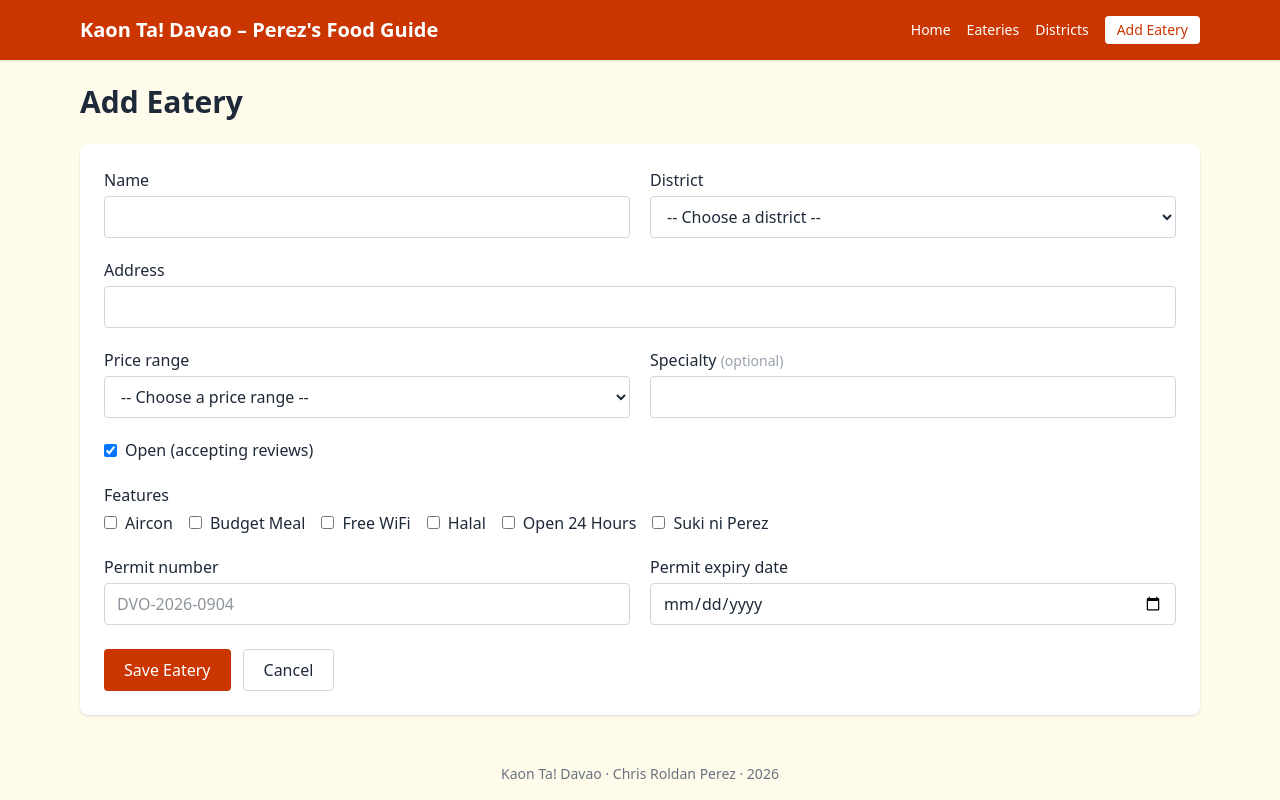
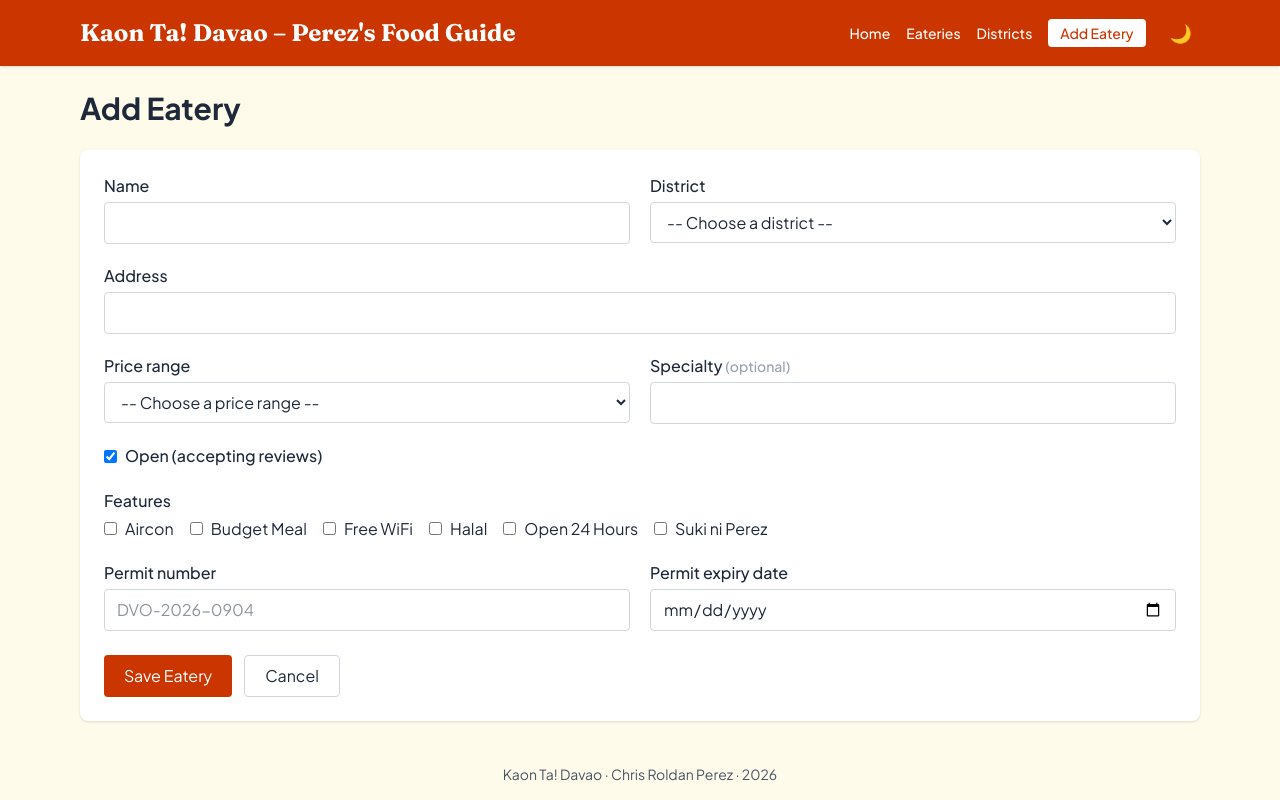
Before and after one commit to krispypcl/PrefinalProject-Perez-KaonTaDavao, a Laravel app: page /eateries/create in a window 1280 px wide. Run offline with Laravel 12, Linux system fonts and the light colour scheme; data comes from the database, SQL or seed files in the repository; style sheets or scripts are compiled from the project's sources.

Commit message:
Add dark/light mode toggle, Google Fonts and reusable Tailwind classes; remove unused axios

```diff
--- a/package.json
+++ b/package.json
@@ -7,7 +7,6 @@
     },
     "devDependencies": {
         "@tailwindcss/vite": "^4.0.0",
-        "axios": "^1.7.4",
         "concurrently": "^9.0.1",
         "laravel-vite-plugin": "^1.2.0",
         "tailwindcss": "^4.0.0",
--- a/resources/css/app.css
+++ b/resources/css/app.css
@@ -4,9 +4,91 @@
 @source '../../storage/framework/views/*.php';
 @source "../**/*.blade.php";
 @source "../**/*.js";
-@source "../**/*.vue";
+
+/* dark: classes are turned on by the "dark" class on <html> (set by the theme toggle button),
+   instead of only following the computer's setting */
+@custom-variant dark (&:where(.dark, .dark *));
 
 @theme {
-    --font-sans: 'Instrument Sans', ui-sans-serif, system-ui, sans-serif, 'Apple Color Emoji', 'Segoe UI Emoji',
-        'Segoe UI Symbol', 'Noto Color Emoji';
+    /* Google Fonts (loaded in layouts/app.blade.php) */
+    --font-sans: 'Plus Jakarta Sans', ui-sans-serif, system-ui, sans-serif;
+    --font-display: 'Fraunces', ui-serif, Georgia, serif; /* used as the font-display class for headings */
+
+    /* small fade + slide in, used as motion-safe:animate-fade-in */
+    --animate-fade-in: fade-in 0.35s ease-out;
+
+    @keyframes fade-in {
+        from {
+            opacity: 0;
+            transform: translateY(6px);
+        }
+        to {
+            opacity: 1;
+            transform: translateY(0);
+        }
+    }
 }
+
+/* native inputs (like the date picker) also switch to dark */
+.dark {
+    color-scheme: dark;
+}
+
+/* Reusable classes built from Tailwind utilities with @apply,
+   so the same long class lists are not copied into every view */
+@layer components {
+    .card {
+        @apply rounded-lg bg-white shadow dark:bg-stone-800 dark:shadow-black/30;
+    }
+
+    /* cards that lift up a little on hover */
+    .card-hover {
+        @apply transition duration-200 hover:shadow-lg motion-safe:hover:-translate-y-1;
+    }
+
+    .btn {
+        @apply inline-block cursor-pointer rounded px-4 py-2 text-center font-medium transition duration-150 motion-safe:active:scale-95;
+    }
+
+    .btn-primary {
+        @apply bg-orange-700 text-white hover:bg-orange-800 dark:bg-orange-600 dark:hover:bg-orange-500;
+    }
+
+    .btn-danger {
+        @apply bg-red-600 text-white hover:bg-red-700;
+    }
+
+    .btn-outline {
+        @apply border border-gray-300 hover:bg-gray-100 dark:border-stone-600 dark:hover:bg-stone-700;
+    }
+
+    .form-label {
+        @apply mb-1 block font-medium;
+    }
+
+    .form-input {
+        @apply w-full rounded border border-gray-300 bg-white px-3 py-2 transition focus:border-orange-500 focus:ring-2 focus:ring-orange-200 focus:outline-none dark:border-stone-600 dark:bg-stone-900 dark:focus:ring-orange-900;
+    }
+
+    /* the @error message under each field */
+    .field-error {
+        @apply mt-1 text-sm text-red-600 dark:text-red-400;
+    }
+
+    /* feature badges */
+    .badge {
+        @apply rounded-full bg-orange-100 px-2.5 py-0.5 text-xs text-orange-800 transition-colors hover:bg-orange-200 dark:bg-orange-900/50 dark:text-orange-200 dark:hover:bg-orange-800;
+    }
+
+    .badge-closed {
+        @apply shrink-0 rounded bg-gray-700 px-2 py-0.5 text-xs font-semibold text-white dark:bg-stone-600;
+    }
+
+    .link {
+        @apply text-orange-800 transition-colors hover:text-orange-600 hover:underline dark:text-orange-300 dark:hover:text-orange-200;
+    }
+
+    .muted {
+        @apply text-gray-600 dark:text-stone-400;
+    }
+}
--- a/resources/js/bootstrap.js
+++ /dev/null
@@ -1,4 +0,0 @@
-import axios from 'axios';
-window.axios = axios;
-
-window.axios.defaults.headers.common['X-Requested-With'] = 'XMLHttpRequest';
--- a/resources/views/layouts/app.blade.php
+++ b/resources/views/layouts/app.blade.php
@@ -5,21 +5,46 @@
     <meta name="viewport" content="width=device-width, initial-scale=1.0">
     <title>Kaon Ta! Davao – Perez's Food Guide</title>
 
+    {{-- Google Fonts: Fraunces for headings, Plus Jakarta Sans for normal text --}}
+    <link rel="preconnect" href="https://fonts.googleapis.com">
+    <link rel="preconnect" href="https://fonts.gstatic.com" crossorigin>
+    <link rel="stylesheet" href="https://fonts.googleapis.com/css2?family=Fraunces:opsz,wght@9..144,600;9..144,700&family=Plus+Jakarta+Sans:wght@400;500;600;700&display=swap">
+
+    {{-- Apply the saved theme right away (before the page is drawn) so dark mode does not flash white.
+         If nothing is saved yet, follow the computer's setting. --}}
+    <script>
+        if (localStorage.getItem('theme') === 'dark' ||
+            (localStorage.getItem('theme') === null && window.matchMedia('(prefers-color-scheme: dark)').matches)) {
+            document.documentElement.classList.add('dark');
+        }
+    </script>
+
     {{-- Tailwind CSS and JS are loaded through Vite --}}
     @vite(['resources/css/app.css', 'resources/js/app.js'])
 </head>
-<body class="bg-amber-50 text-gray-800 min-h-screen flex flex-col">
+<body class="flex min-h-screen flex-col bg-amber-50 text-gray-800 transition-colors duration-300 dark:bg-stone-900 dark:text-stone-100">
 
-    <header class="bg-orange-700 text-white shadow">
-        <div class="max-w-6xl mx-auto px-4 py-4 flex flex-col md:flex-row md:items-center md:justify-between gap-3">
-            <a href="{{ route('home') }}" class="text-xl font-bold">Kaon Ta! Davao – Perez's Food Guide</a>
+    <header class="bg-orange-700 text-white shadow dark:bg-orange-950">
+        <div class="mx-auto flex max-w-6xl flex-col gap-3 px-4 py-4 md:flex-row md:items-center md:justify-between">
+            <a href="{{ route('home') }}" class="font-display text-2xl font-bold transition-opacity hover:opacity-90">Kaon Ta! Davao – Perez's Food Guide</a>
 
-            {{-- navigation links (partial) --}}
-            @include('partials.nav')
+            <div class="flex items-center gap-4">
+                {{-- navigation links (partial) --}}
+                @include('partials.nav')
+
+                {{-- dark / light mode button (the click is handled in resources/js/app.js).
+                     dark:hidden and dark:inline swap the icon without any JavaScript. --}}
+                <button type="button" id="theme-toggle" title="Toggle dark mode" aria-label="Toggle dark mode"
+                        class="rounded-full p-2 text-lg leading-none transition hover:bg-white/15 motion-safe:hover:rotate-12">
+                    <span class="dark:hidden">🌙</span>
+                    <span class="hidden dark:inline">☀️</span>
+                </button>
+            </div>
         </div>
     </header>
 
-    <main class="max-w-6xl mx-auto w-full px-4 py-6 flex-1">
+    {{-- the whole page fades in a little when it loads --}}
+    <main class="mx-auto w-full max-w-6xl flex-1 px-4 py-6 motion-safe:animate-fade-in">
         {{-- success messages like "Eatery added." (partial) --}}
         @include('partials.flash')
 
@@ -27,7 +52,7 @@
         @yield('content')
     </main>
 
-    <footer class="text-center text-sm text-gray-500 py-4">
+    <footer class="muted py-4 text-center text-sm">
         Kaon Ta! Davao &middot; Chris Roldan Perez &middot; 2026
     </footer>
 
--- a/resources/views/partials/errors.blade.php
+++ b/resources/views/partials/errors.blade.php
@@ -1,6 +1,6 @@
 {{-- error summary, shared by the eatery form and the review form --}}
 @if ($errors->any())
-    <div class="mb-6 rounded border border-red-300 bg-red-50 p-4 text-sm text-red-700">
+    <div class="mb-6 rounded border border-red-300 bg-red-50 p-4 text-sm text-red-700 motion-safe:animate-fade-in dark:border-red-800 dark:bg-red-950 dark:text-red-300">
         <p class="font-semibold">Please fix the following errors:</p>
         <ul class="list-disc pl-5">
             @foreach ($errors->all() as $error)
--- a/resources/views/partials/flash.blade.php
+++ b/resources/views/partials/flash.blade.php
@@ -1,6 +1,6 @@
 {{-- shows the message sent with ->with('success', '...') in the controller --}}
 @if (session('success'))
-    <div class="mb-6 rounded border border-green-300 bg-green-100 px-4 py-3 text-green-800">
+    <div class="mb-6 rounded border border-green-300 bg-green-100 px-4 py-3 text-green-800 motion-safe:animate-fade-in dark:border-green-800 dark:bg-green-950 dark:text-green-200">
         {{ session('success') }}
     </div>
 @endif
--- a/resources/views/partials/nav.blade.php
+++ b/resources/views/partials/nav.blade.php
@@ -1,6 +1,6 @@
 <nav class="flex flex-wrap items-center gap-4 text-sm font-medium">
-    <a href="{{ route('home') }}" class="hover:underline">Home</a>
-    <a href="{{ route('eateries.index') }}" class="hover:underline">Eateries</a>
-    <a href="{{ route('districts.index') }}" class="hover:underline">Districts</a>
-    <a href="{{ route('eateries.create') }}" class="bg-white text-orange-700 px-3 py-1 rounded hover:bg-orange-100">Add Eatery</a>
+    <a href="{{ route('home') }}" class="transition-opacity hover:underline hover:opacity-80">Home</a>
+    <a href="{{ route('eateries.index') }}" class="transition-opacity hover:underline hover:opacity-80">Eateries</a>
+    <a href="{{ route('districts.index') }}" class="transition-opacity hover:underline hover:opacity-80">Districts</a>
+    <a href="{{ route('eateries.create') }}" class="btn bg-white px-3 py-1 text-orange-700 hover:bg-orange-100">Add Eatery</a>
 </nav>
```
Also changed, not shown: resources/js/app.js (+11 -1 lines), package-lock.json.
